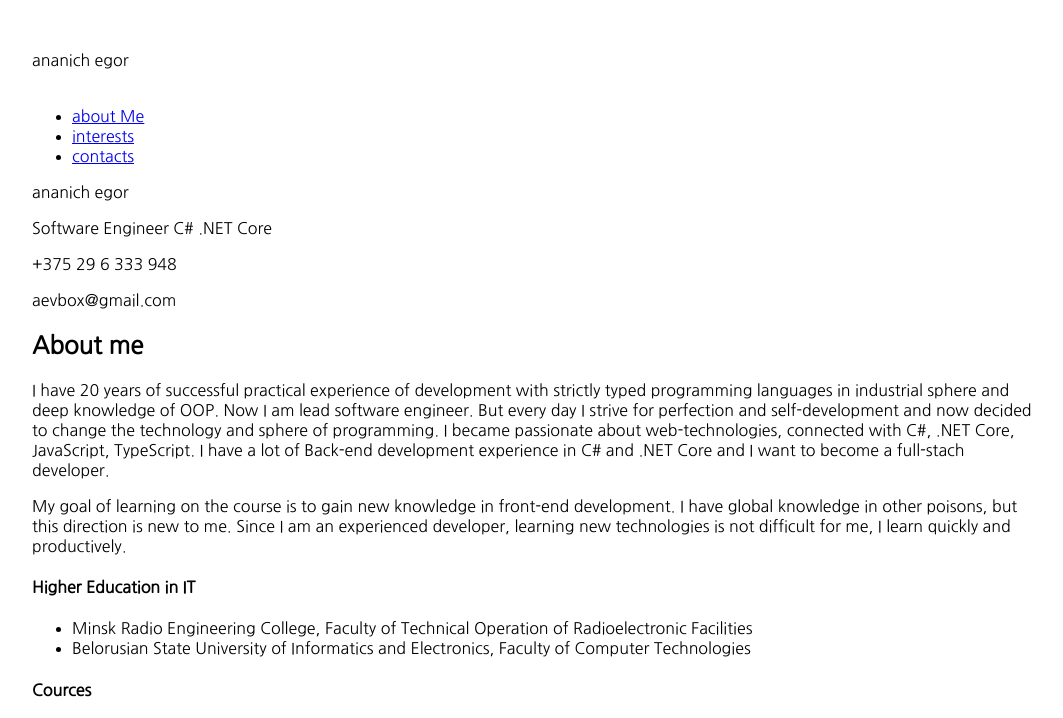
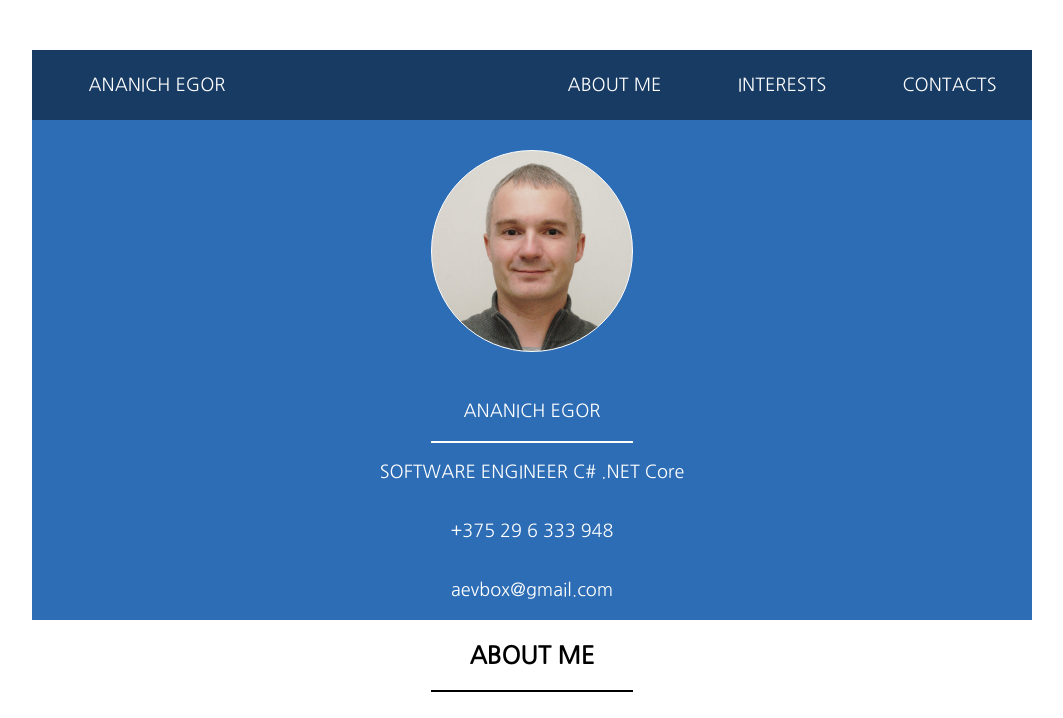
Before and after one commit to AnanichEgor/rsschool-2019Q1-cv, a plain HTML site: page index.html in a window 1280 px wide. Shown: the top 718 px of the page, without its empty margins (108-1171 px from the left). Drawn offline with Linux system fonts and the light colour scheme; a web font is replaced by a local one.

Commit message:
feat: - add all styles

```diff
--- a/style.css
+++ b/style.css
@@ -4,3 +4,143 @@ body {
     margin: 50px auto;
     font-family: 'Nanum Gothic', sans-serif;
 }
+
+.header {
+    width: 100%;
+    height: auto;
+    display: flex;
+    flex-direction: column;
+}
+
+.header-navigation {
+    display: flex;
+    height: 70px;
+    width: 100%;
+    background-color: rgb(24, 59, 99);
+}
+
+.width {
+    width: 50%;
+}
+
+.header-main {
+    display: flex;
+    flex-direction: column;
+    height: 500px;
+    width: 100%;
+}
+
+.text.lowercase {
+    text-transform: none;
+}
+
+.social-info {
+    display: flex;
+}
+
+.bold {
+    font-weight: bold;
+}
+
+.fio {
+    display: flex;
+    justify-content: center;
+    align-items: center;
+}
+
+.info-navigation {
+    display: flex;
+    flex-direction: row;
+    justify-content: space-between;
+    height: 100%;
+    width: 100%;
+    margin: 0;
+    padding: 0;
+}
+
+.text {
+    color: white;
+    font-size: 18px;
+    text-transform: uppercase;
+    text-align: center;
+}
+
+.info-navigation > li {
+    display: flex;
+    align-items: center;
+    justify-content: center;
+    width: 33%;
+    list-style-type: none;
+}
+
+.info-navigation > li > a {
+    text-decoration: none;
+}
+
+.header-main {
+    background-color: rgb(45, 109, 181);
+}
+
+.photo {
+    height: 200px;
+    width: 200px;
+    background-image: url("images/foto.png");
+    background-size: contain;
+    border: 1px solid white;
+    border-radius: 50%;
+    margin: 30px auto;
+}
+
+.line {
+    width: 200px;
+    border: 1px solid white;
+    margin: 0 auto;
+}
+
+h2 {
+    text-align: center;
+    text-transform: uppercase;
+}
+
+.line-black {
+    width: 200px;
+    border: 1px solid black;
+    margin: 0 auto 35px auto;
+}
+
+.table {
+    display: flex;
+    flex-direction: column;
+    width: 100%;
+}
+
+.table-text.description {
+    padding-top: 0;
+    margin-top: 0;
+}
+
+.column {
+    width: 50%;
+}
+
+.table-content {
+    display: flex;
+}
+
+.table-text {
+    padding: 15px;
+    text-align: justify;
+    text-indent: 15px;
+}
+
+h4 {
+    margin-left: 20px;
+}
+
+.column li {
+    margin: 6px 0;
+}
+
+.gray {
+    background-color: lightgray;
+}
```
